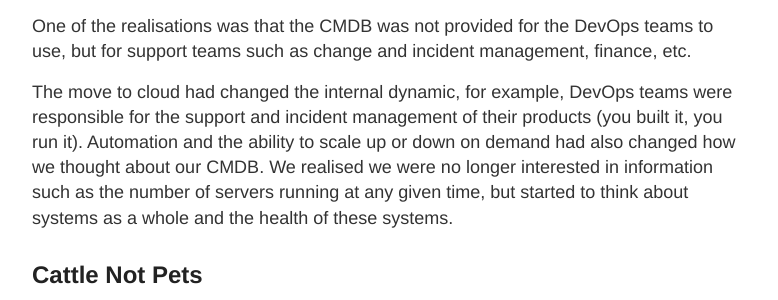
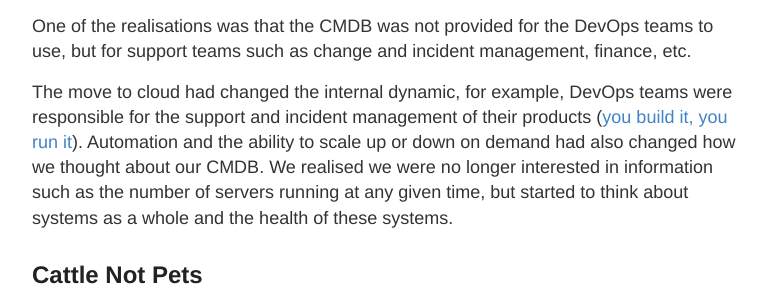
Before and after one commit to chrisl13/chrisl13.github.io, a Jekyll site: the page built from _posts/2021-05-26-A-Cloud-CMDB.md, in a window 1280 px wide and 900 px high, scrolled down 538 px. Shown: the part 178-478 px from the top of the window, without its empty margins (248-1026 px from the left). Built offline with Jekyll 4.4.1, drawn with Linux system fonts in a browser that asks for light colours.

Commit message:
Update 2021-05-26-A-Cloud-CMDB.md

```diff
--- a/_posts/2021-05-26-A-Cloud-CMDB.md
+++ b/_posts/2021-05-26-A-Cloud-CMDB.md
@@ -14,7 +14,7 @@ Exploring this concept further we began to question what information we needed t
 
 One of the realisations was that the CMDB was not provided for the DevOps teams to use, but for support teams such as change and incident management, finance, etc.
 
-The move to cloud had changed the internal dynamic, for example, DevOps teams were responsible for the support and incident management of their products (you built it, you run it).
+The move to cloud had changed the internal dynamic, for example, DevOps teams were responsible for the support and incident management of their products ([you build it, you run it](https://www.stevesmith.tech/blog/you-build-it-you-run-it-at-scale/)).
 Automation and the ability to scale up or down on demand had also changed how we thought about our CMDB. We realised we were no longer interested in information such as the number of servers running at any given time, but started to think about systems as a whole and the health of these systems.
 
 ## Cattle Not Pets
```
